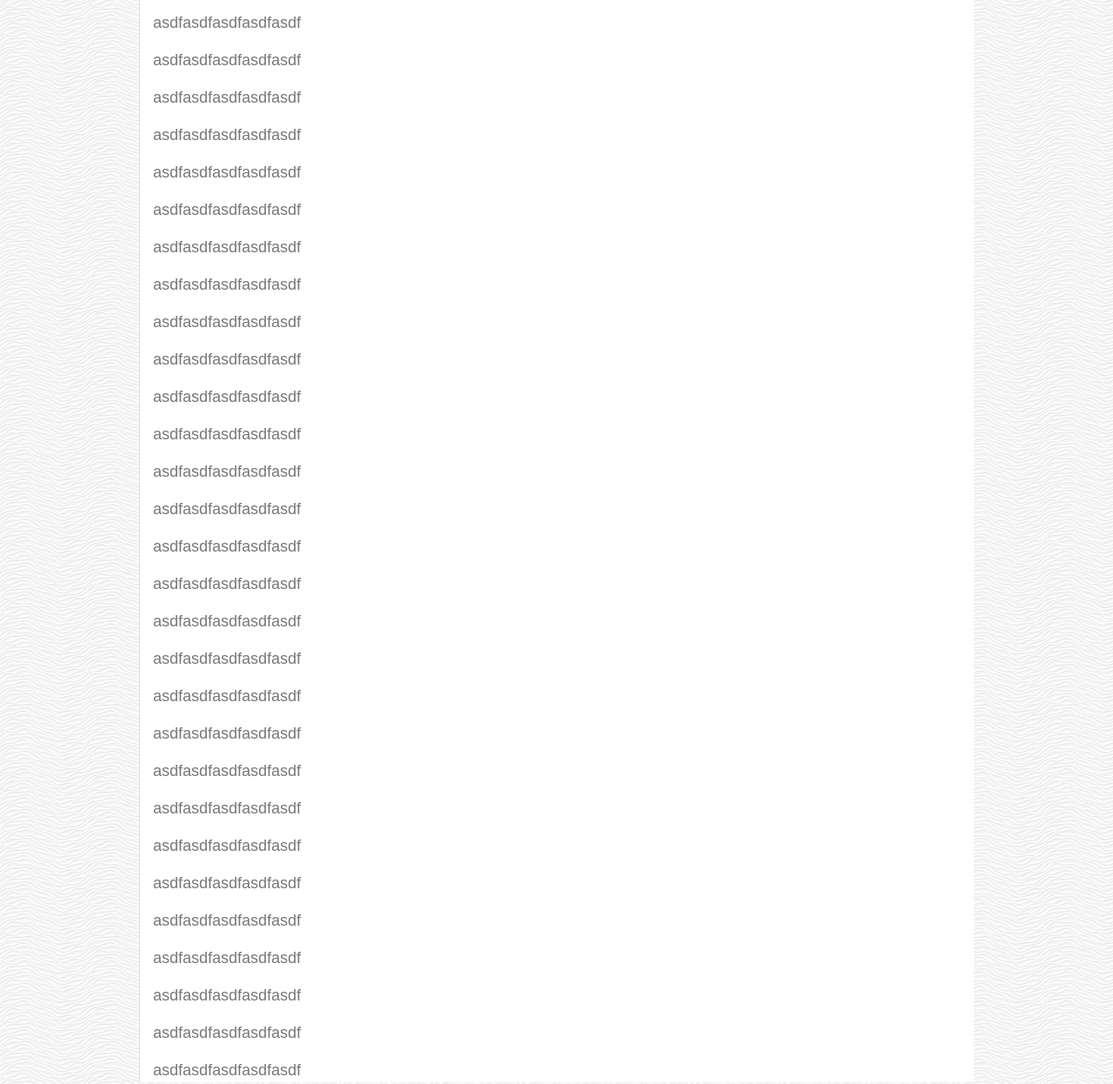
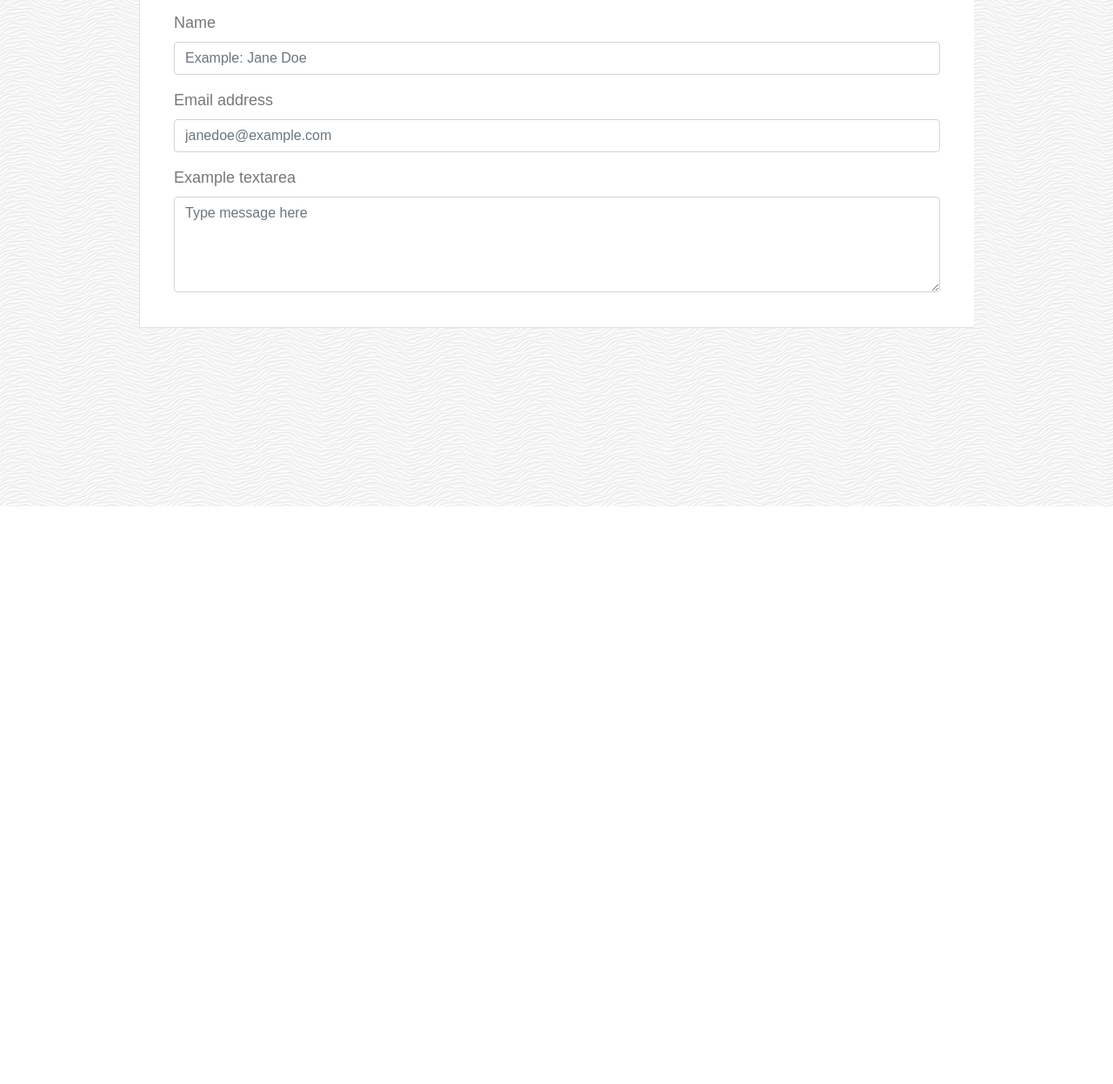
Before and after one commit to jonesec2/Bootstrap-Portfolio, a plain HTML site: page contact.html in a window 1280 px wide. Shown: the part 218-1464 px from the top of the page at 87% size. After the commit the page ends 800 px from the top, so only its background shows below. Drawn offline with nearby package versions, Linux system fonts and the light colour scheme.

Commit message:
Created contact page

```diff
--- a/contact.html
+++ b/contact.html
@@ -29,43 +29,23 @@
         </nav>
         <div class="space">
         </div>
-        <div class="container my-5 width border-left" style="background-color: #ffffff;">
-            <h1 class="mb-3 ml-4 pt-4 pb-3 border-bottom">Contact</h1>
-            <p>asdfasdfasdfasdfasdf</p>
-            <p>asdfasdfasdfasdfasdf</p>
-            <p>asdfasdfasdfasdfasdf</p>
-            <p>asdfasdfasdfasdfasdf</p>
-            <p>asdfasdfasdfasdfasdf</p>
-            <p>asdfasdfasdfasdfasdf</p>
-            <p>asdfasdfasdfasdfasdf</p>
-            <p>asdfasdfasdfasdfasdf</p>
-            <p>asdfasdfasdfasdfasdf</p>
-            <p>asdfasdfasdfasdfasdf</p>
-            <p>asdfasdfasdfasdfasdf</p>
-            <p>asdfasdfasdfasdfasdf</p>
-            <p>asdfasdfasdfasdfasdf</p>
-            <p>asdfasdfasdfasdfasdf</p>
-            <p>asdfasdfasdfasdfasdf</p>
-            <p>asdfasdfasdfasdfasdf</p>
-            <p>asdfasdfasdfasdfasdf</p>
-            <p>asdfasdfasdfasdfasdf</p>
-            <p>asdfasdfasdfasdfasdf</p>
-            <p>asdfasdfasdfasdfasdf</p>
-            <p>asdfasdfasdfasdfasdf</p>
-            <p>asdfasdfasdfasdfasdf</p>
-            <p>asdfasdfasdfasdfasdf</p>
-            <p>asdfasdfasdfasdfasdf</p>
-            <p>asdfasdfasdfasdfasdf</p>
-            <p>asdfasdfasdfasdfasdf</p>
-            <p>asdfasdfasdfasdfasdf</p>
-            <p>asdfasdfasdfasdfasdf</p>
-            <p>asdfasdfasdfasdfasdf</p>
-
+        <div class="container my-5 width border-left border-bottom" style="background-color: #ffffff;">
+            <h1 class="mb-3 mx-4 pt-4 pb-3 border-bottom">Contact</h1>
+            <form class="mx-4 pb-4">
+                <div class="form-group">
+                    <label for="exampleFormControlInput1">Name</label>
+                    <input type="name" class="form-control" id="exampleFormControlInput1" placeholder="Example: Jane Doe">
+                </div>
+                <div class="form-group">
+                    <label for="exampleFormControlInput1">Email address</label>
+                    <input type="email" class="form-control" id="exampleFormControlInput1" placeholder="janedoe@example.com">
+                </div>
+                <div class="form-group">
+                    <label for="exampleFormControlTextarea1">Example textarea</label>
+                    <textarea class="form-control" id="exampleFormControlTextarea1" placeholder="Type message here" rows="4"></textarea>
+                </div>
+            </form>
         </div>
-
-
-
-
     </body>
 
 </html>
```
Also changed, not shown: index.html (+1 -1 lines), portfolio.html (+3 -2 lines), assets/css/style.css (line endings or trailing spaces).
